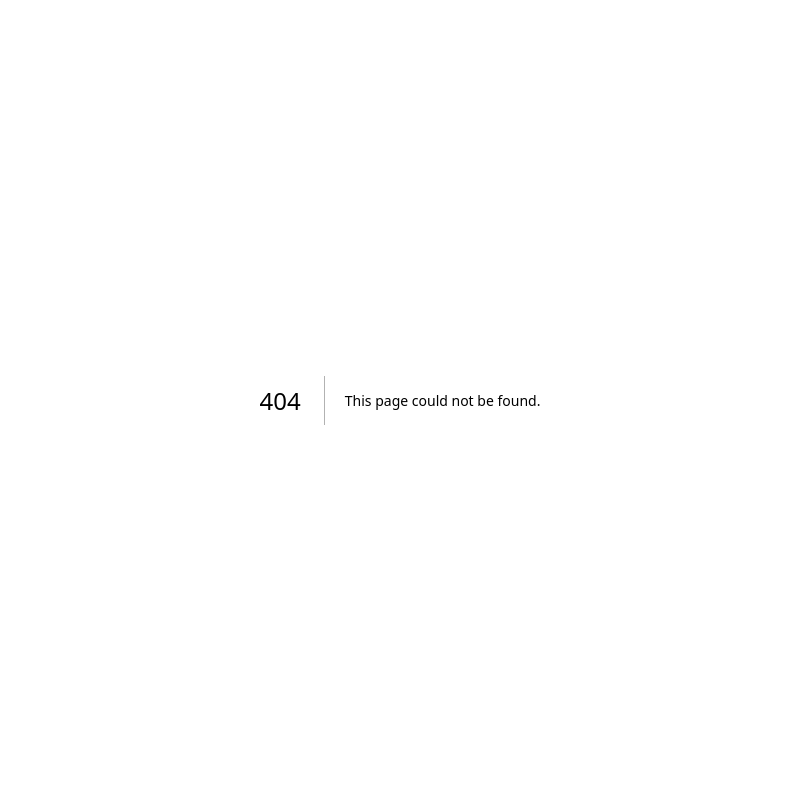
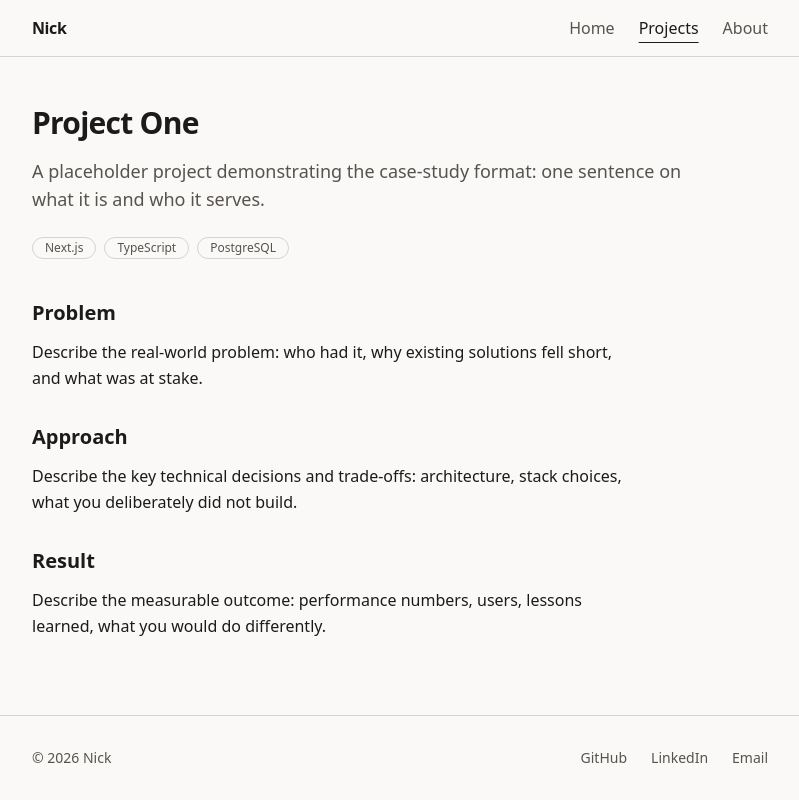
Before and after one commit to nicksgit1/portfolio, a Next.js app: page /projects/project-one in a window 1280 px wide. Before the commit this address had no page. Shown: the whole page, without its empty margins (240-1039 px from the left). Built offline with nearby package versions, Linux system fonts and the light colour scheme.

Commit message:
feat: add home, projects, case study, about, and 404 pages
Layout adds a skip link (WCAG 2.4.1) and main landmark. Case-study
pages are statically generated via generateStaticParams.

```diff
--- /dev/null
+++ b/src/app/about/page.tsx
@@ -0,0 +1,34 @@
+import type { Metadata } from "next";
+import { site } from "@/content/site";
+
+export const metadata: Metadata = {
+  title: "About",
+  description: `About ${site.name}, ${site.role.toLowerCase()}.`,
+};
+
+export default function AboutPage() {
+  return (
+    <article>
+      <h1 className="text-3xl font-bold tracking-tight">About</h1>
+      <div className="mt-6 max-w-prose space-y-4 leading-relaxed">
+        <p>
+          {/* PLACEHOLDER — replaced once Nick and Claude draft the real bio. */}
+          I&apos;m {site.name}, a {site.role.toLowerCase()} who cares about the
+          full journey of a product: the data model, the API, the interface,
+          and the person on the other side of the screen.
+        </p>
+        <p>
+          This paragraph will hold the story: what you&apos;ve built, what
+          you&apos;re drawn to, and what you want to work on next.
+        </p>
+      </div>
+      <h2 className="mt-10 text-xl font-semibold">Get in touch</h2>
+      <p className="mt-3 max-w-prose">
+        The fastest way to reach me is email:{" "}
+        <a href={`mailto:${site.email}`} className="text-accent underline">
+          {site.email}
+        </a>
+      </p>
+    </article>
+  );
+}
--- a/src/app/layout.tsx
+++ b/src/app/layout.tsx
@@ -1,9 +1,15 @@
 import type { Metadata } from "next";
+import { Header } from "@/components/Header";
+import { Footer } from "@/components/Footer";
+import { site } from "@/content/site";
 import "./globals.css";
 
 export const metadata: Metadata = {
-  title: "Nick — Full-Stack Engineer",
-  description: "Portfolio of Nick, a full-stack engineer.",
+  title: {
+    default: `${site.name} — ${site.role}`,
+    template: `%s — ${site.name}`,
+  },
+  description: site.tagline,
 };
 
 export default function RootLayout({
@@ -13,7 +19,21 @@ export default function RootLayout({
 }>) {
   return (
     <html lang="en">
-      <body>{children}</body>
+      <body className="flex min-h-dvh flex-col antialiased">
+        {/* Skip link: first focusable element on the page, lets keyboard
+            users bypass the nav (WCAG 2.4.1). Visually hidden until focused. */}
+        <a
+          href="#main"
+          className="sr-only focus:not-sr-only focus:absolute focus:left-4 focus:top-4 focus:z-50 focus:rounded focus:bg-accent focus:px-4 focus:py-2 focus:text-background"
+        >
+          Skip to main content
+        </a>
+        <Header />
+        <main id="main" className="mx-auto w-full max-w-3xl flex-1 px-4 py-12">
+          {children}
+        </main>
+        <Footer />
+      </body>
     </html>
   );
 }
--- /dev/null
+++ b/src/app/not-found.tsx
@@ -0,0 +1,17 @@
+import Link from "next/link";
+
+export default function NotFound() {
+  return (
+    <div>
+      <h1 className="text-3xl font-bold tracking-tight">Page not found</h1>
+      <p className="mt-4 max-w-prose text-muted">
+        That page doesn&apos;t exist (or moved).
+      </p>
+      <p className="mt-6">
+        <Link href="/" className="text-accent underline">
+          Back to home
+        </Link>
+      </p>
+    </div>
+  );
+}
--- a/src/app/page.tsx
+++ b/src/app/page.tsx
@@ -1,8 +1,35 @@
+import Link from "next/link";
+import { ProjectCard } from "@/components/ProjectCard";
+import { projects } from "@/content/projects";
+import { site } from "@/content/site";
+
 export default function Home() {
+  const featured = projects.filter((p) => p.featured);
+
   return (
-    <main>
-      <h1>Nick — Full-Stack Engineer</h1>
-      <p>Portfolio under construction.</p>
-    </main>
+    <div className="space-y-16">
+      <section aria-labelledby="intro-heading">
+        <h1 id="intro-heading" className="text-4xl font-bold tracking-tight">
+          {site.name}, {site.role.toLowerCase()}.
+        </h1>
+        <p className="mt-4 max-w-prose text-lg text-muted">{site.tagline}</p>
+      </section>
+
+      <section aria-labelledby="featured-heading">
+        <div className="flex items-baseline justify-between">
+          <h2 id="featured-heading" className="text-2xl font-semibold">
+            Selected work
+          </h2>
+          <Link href="/projects" className="text-sm text-accent hover:underline">
+            All projects
+          </Link>
+        </div>
+        <div className="mt-6 grid gap-6">
+          {featured.map((project) => (
+            <ProjectCard key={project.slug} project={project} />
+          ))}
+        </div>
+      </section>
+    </div>
   );
 }
--- /dev/null
+++ b/src/app/projects/[slug]/page.tsx
@@ -0,0 +1,75 @@
+import type { Metadata } from "next";
+import { notFound } from "next/navigation";
+import { projects } from "@/content/projects";
+
+type Props = { params: Promise<{ slug: string }> };
+
+export function generateStaticParams() {
+  return projects.map(({ slug }) => ({ slug }));
+}
+
+export async function generateMetadata({ params }: Props): Promise<Metadata> {
+  const { slug } = await params;
+  const project = projects.find((p) => p.slug === slug);
+  if (!project) return {};
+  return { title: project.title, description: project.summary };
+}
+
+export default async function ProjectPage({ params }: Props) {
+  const { slug } = await params;
+  const project = projects.find((p) => p.slug === slug);
+  if (!project) notFound();
+
+  const sections = [
+    { heading: "Problem", body: project.caseStudy.problem },
+    { heading: "Approach", body: project.caseStudy.approach },
+    { heading: "Result", body: project.caseStudy.result },
+  ];
+
+  return (
+    <article>
+      <h1 className="text-3xl font-bold tracking-tight">{project.title}</h1>
+      <p className="mt-4 max-w-prose text-lg text-muted">{project.summary}</p>
+
+      <ul aria-label="Tech stack" className="mt-6 flex flex-wrap gap-2">
+        {project.stack.map((tech) => (
+          <li
+            key={tech}
+            className="rounded-full border border-border px-3 py-0.5 text-xs text-muted"
+          >
+            {tech}
+          </li>
+        ))}
+      </ul>
+
+      {(project.links.live || project.links.repo) && (
+        <p className="mt-4 flex gap-6">
+          {project.links.live && (
+            <a href={project.links.live} className="text-accent hover:underline">
+              Live site
+            </a>
+          )}
+          {project.links.repo && (
+            <a href={project.links.repo} className="text-accent hover:underline">
+              Source code
+            </a>
+          )}
+        </p>
+      )}
+
+      <div className="mt-10 space-y-8">
+        {sections.map(({ heading, body }) => (
+          <section key={heading} aria-labelledby={`${heading.toLowerCase()}-h`}>
+            <h2
+              id={`${heading.toLowerCase()}-h`}
+              className="text-xl font-semibold"
+            >
+              {heading}
+            </h2>
+            <p className="mt-3 max-w-prose leading-relaxed">{body}</p>
+          </section>
+        ))}
+      </div>
+    </article>
+  );
+}
--- /dev/null
+++ b/src/app/projects/page.tsx
@@ -0,0 +1,25 @@
+import type { Metadata } from "next";
+import { ProjectCard } from "@/components/ProjectCard";
+import { projects } from "@/content/projects";
+
+export const metadata: Metadata = {
+  title: "Projects",
+  description: "Case studies of selected projects.",
+};
+
+export default function ProjectsPage() {
+  return (
+    <div>
+      <h1 className="text-3xl font-bold tracking-tight">Projects</h1>
+      <p className="mt-4 max-w-prose text-muted">
+        Each project is written up as a short case study: the problem, the
+        approach, and what came of it.
+      </p>
+      <div className="mt-8 grid gap-6">
+        {projects.map((project) => (
+          <ProjectCard key={project.slug} project={project} />
+        ))}
+      </div>
+    </div>
+  );
+}
```
Also changed, not shown: 1 other file (tests, documents, lock files or other folders).
